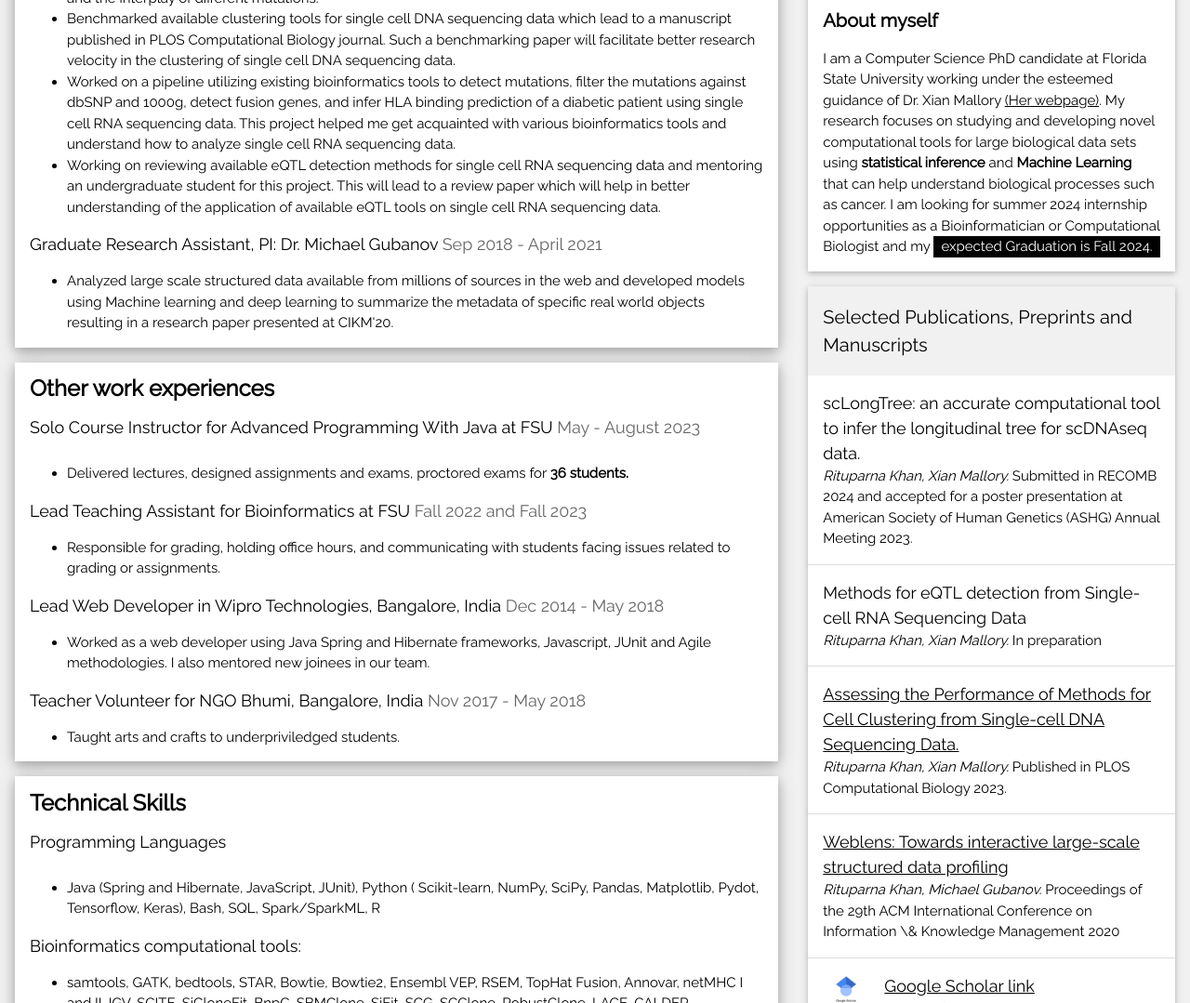
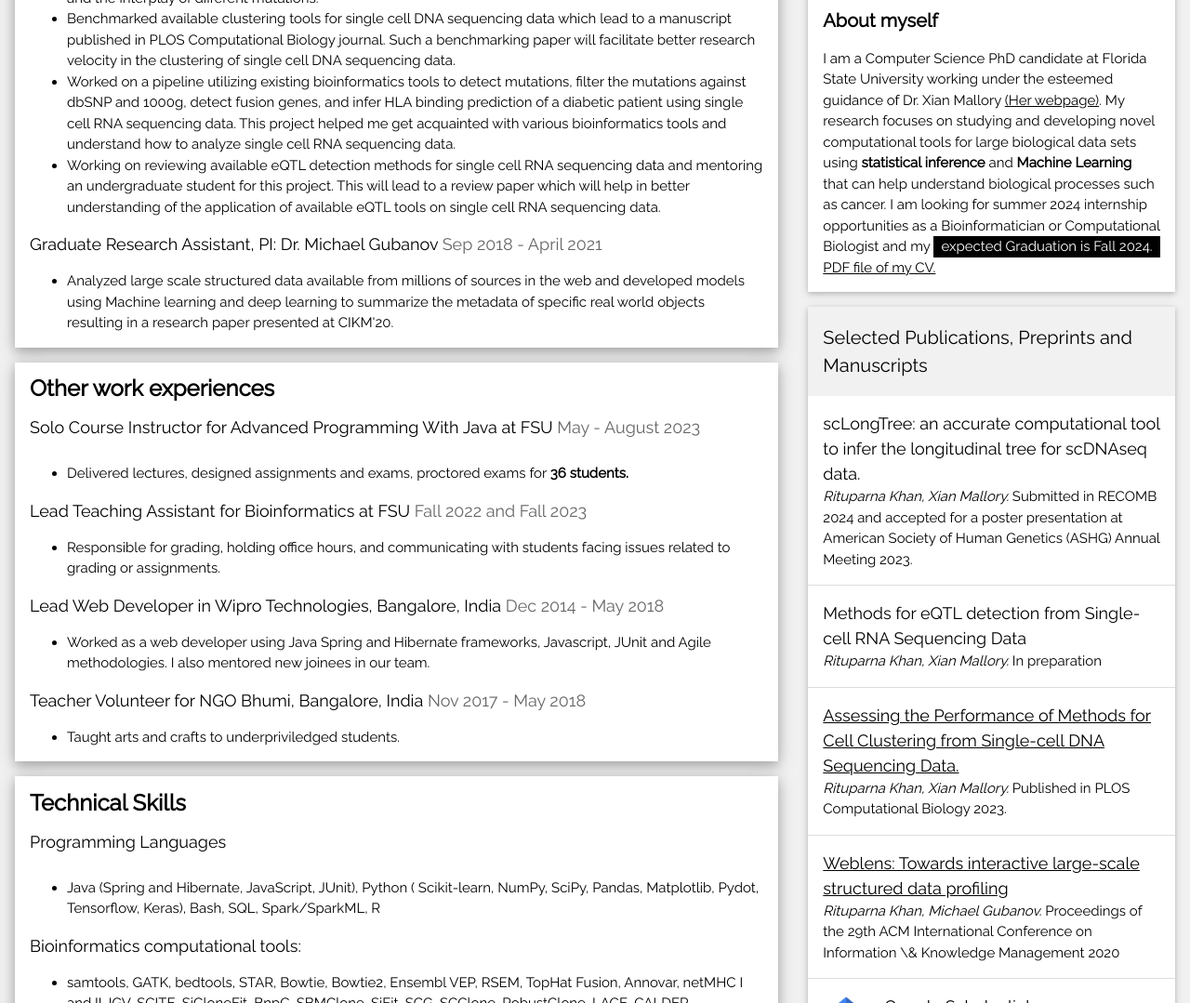
Before and after one commit to rituparna-13/rk, a plain HTML site: page index.html in a window 1280 px wide. Shown: the part 627-1706 px from the top of the page at 93% size. Drawn offline with nearby package versions, Linux system fonts and the light colour scheme.

Commit message:
Update index.html

```diff
--- a/index.html
+++ b/index.html
@@ -188,7 +188,8 @@ and is wrapped around the whole page content, except for the footer in this exam
       <p>I am a Computer Science PhD candidate at Florida State University working under the esteemed guidance of Dr. Xian Mallory <a href="https://sites.google.com/site/msxianfan/home">(Her webpage)</a>.
         My research focuses on studying and developing novel computational tools for large biological data sets
         using <b>statistical inference</b> and <b>Machine Learning</b> that can help understand biological processes such as cancer.
-        I am looking for summer 2024 internship opportunities as a Bioinformatician or Computational Biologist and my <span class="w3-tag"> expected Graduation is Fall 2024.</span></p>
+        I am looking for summer 2024 internship opportunities as a Bioinformatician or Computational Biologist and
+        my <span class="w3-tag"> expected Graduation is Fall 2024.</span> <a href="RituparnaKhan_resume.pdf">PDF file of my CV.</a></p>
     </div>
   </div>
   <!--hr>
```
